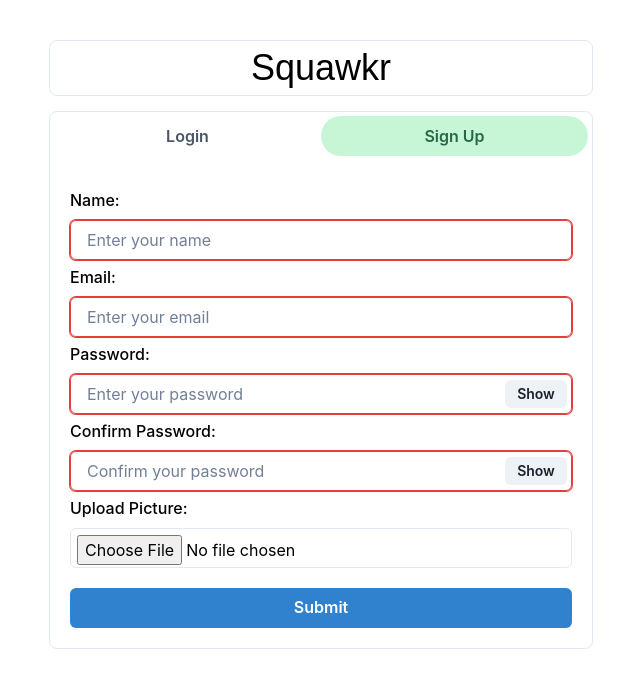
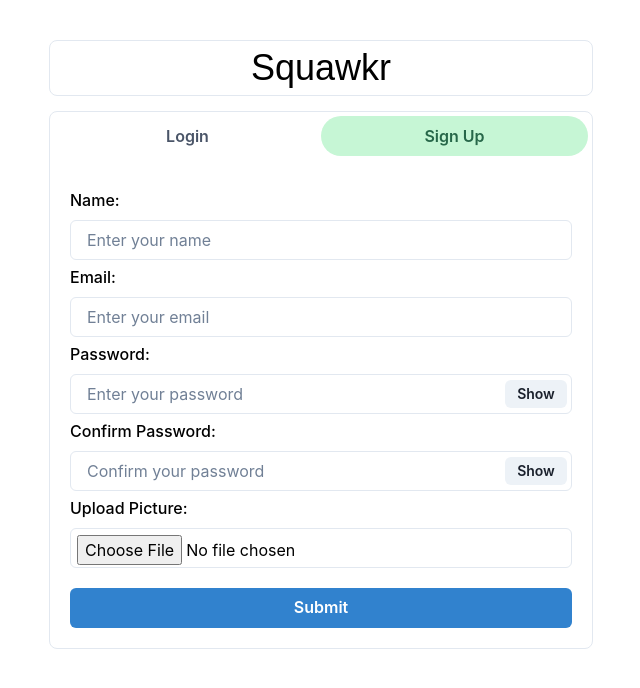
Before and after one commit to mike-shields-dev/mern-chat-app, a React (Create React App) app in the folder frontend/: page / in a window 1280 px wide. Both pictures are taken after a click on the tab "Sign Up". Shown: the top 688 px of the page, without its empty margins (319-959 px from the left). Built offline with nearby package versions, Linux system fonts and the light colour scheme.

Commit message:
feature/fix: Only display input validation if input has been focused

```diff
--- a/frontend/src/components/Auth/SignUp.js
+++ b/frontend/src/components/Auth/SignUp.js
@@ -7,10 +7,16 @@ import { VStack } from "@chakra-ui/layout";
 export default function SignUp() {
   const [isPasswordShowing, setisPasswordShowing] = useState(false);
   const [name, setName] = useState("");
-  const [ email, setEmail ] = useState("");
+  const [email, setEmail] = useState("");
   const [password, setPassword] = useState("");
   const [confirmPassword, setConfirmPassword] = useState("");
   const [pic, setPic] = useState("");
+
+  const [wasNameFocused, setWasNameFocused] = useState(false);
+  const [wasEmailFocused, setWasEmailFocused] = useState(false);
+  const [wasPasswordFocused, setWasPasswordFocused] = useState(false);
+  const [wasConfirmPasswordFocused, setWasConfirmPasswordFocused] =
+    useState(false);
 
   function handleClick() {
     setisPasswordShowing(!isPasswordShowing);
@@ -22,36 +28,43 @@ export default function SignUp() {
 
   return (
     <VStack spacing="5px">
-      <FormControl id="first-name">
+      <FormControl id="signup-name">
         <FormLabel>Name:</FormLabel>
         <Input
           type="text"
           placeholder="Enter your name"
           value={name}
-          isInvalid = { !name.length }
+          isInvalid={(!name || !name.length) && wasNameFocused}
           required
           onChange={(e) => setName(e.target.value)}
+          onFocus={() => setWasNameFocused(true)}
         />
       </FormControl>
-      <FormControl id="email">
+      <FormControl id="signup-email">
         <FormLabel>Email:</FormLabel>
         <Input
           type="email"
           placeholder="Enter your email"
           value={email}
-          isInvalid = { !/^([a-zA-Z0-9_\-.]+)@((\[[0-9]{1,3}\.[0-9]{1,3}\.[0-9]{1,3}\.)|(([a-zA-Z0-9-]+\.)+))([a-zA-Z]{2,4}|[0-9]{1,3})(\]?)$/.test(email) }
+          isInvalid={
+            !/^([a-zA-Z0-9_\-.]+)@((\[[0-9]{1,3}\.[0-9]{1,3}\.[0-9]{1,3}\.)|(([a-zA-Z0-9-]+\.)+))([a-zA-Z]{2,4}|[0-9]{1,3})(\]?)$/.test(
+              email
+            ) && wasEmailFocused
+          }
           onChange={(e) => setEmail(e.target.value)}
+          onFocus={() => setWasEmailFocused(true)}
         />
       </FormControl>
-      <FormControl id="password">
+      <FormControl id="signup-password">
         <FormLabel>Password:</FormLabel>
         <InputGroup>
           <Input
             type={isPasswordShowing ? "text" : "password"}
             placeholder="Enter your password"
-            isInvalid = { !password }
+            isInvalid={(!password || !password.length) && wasPasswordFocused}
             required
             onChange={(e) => setPassword(e.target.value)}
+            onFocus={() => setWasPasswordFocused(true)}
           />
           <InputRightElement width="4.5rem">
             <Button h="1.75rem" size="sm" onClick={handleClick}>
@@ -60,15 +73,19 @@ export default function SignUp() {
           </InputRightElement>
         </InputGroup>
       </FormControl>
-      <FormControl id="confirm-password">
+      <FormControl id="signup-confirm-password">
         <FormLabel>Confirm Password:</FormLabel>
         <InputGroup>
           <Input
             type={isPasswordShowing ? "text" : "password"}
             placeholder="Confirm your password"
-            isInvalid={!confirmPassword || password !== confirmPassword}
+            isInvalid={
+              (!confirmPassword || password !== confirmPassword) &&
+              wasConfirmPasswordFocused
+            }
             required
             onChange={(e) => setConfirmPassword(e.target.value)}
+            onFocus={() => setWasConfirmPasswordFocused(true)}
           />
           <InputRightElement width="4.5rem">
             <Button h="1.75rem" size="sm" onClick={handleClick}>
@@ -77,7 +94,7 @@ export default function SignUp() {
           </InputRightElement>
         </InputGroup>
       </FormControl>
-      <FormControl id="picture">
+      <FormControl id="signup-picture">
         <FormLabel>Upload Picture:</FormLabel>
         <Input
           type="file"
```
